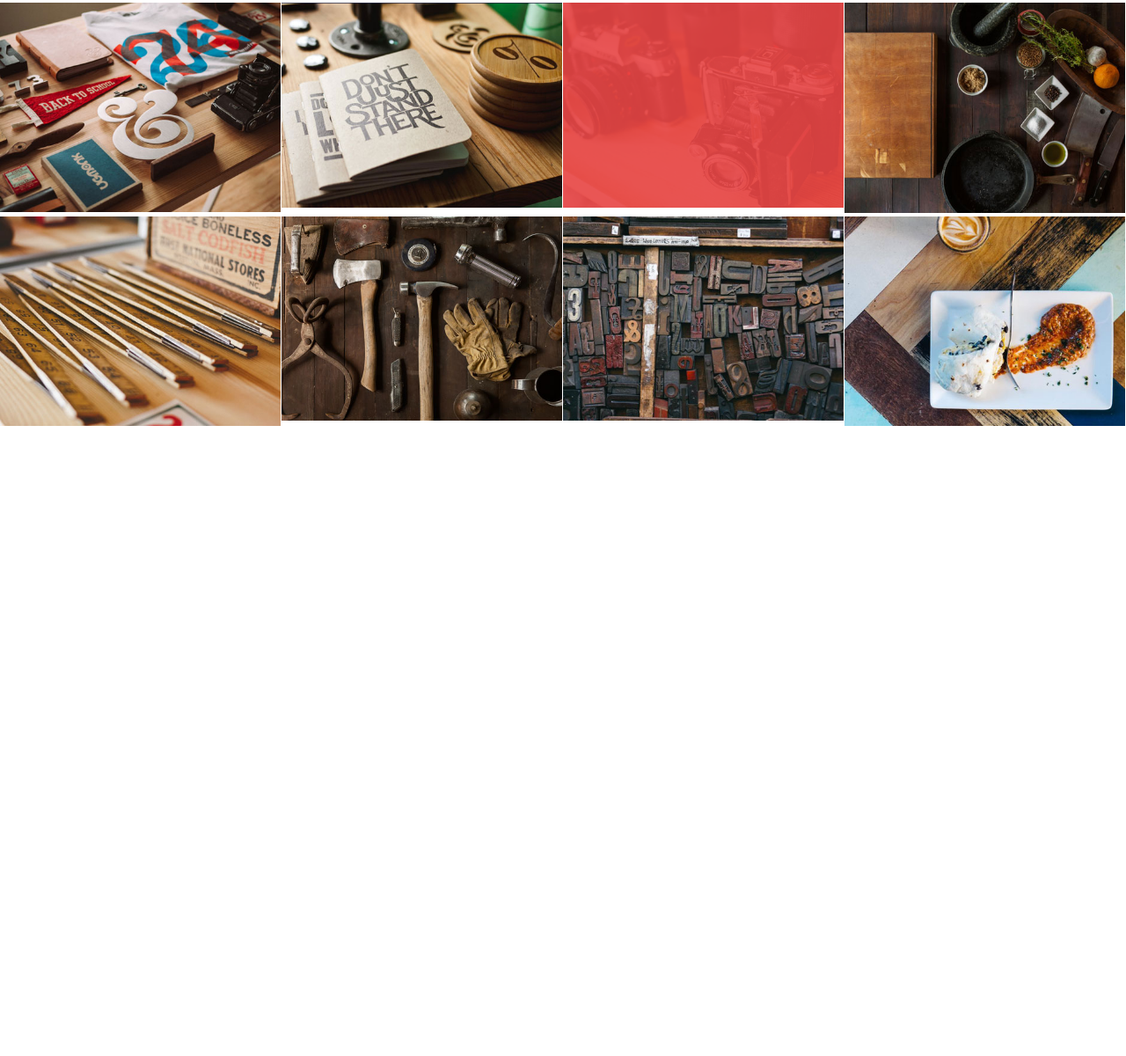
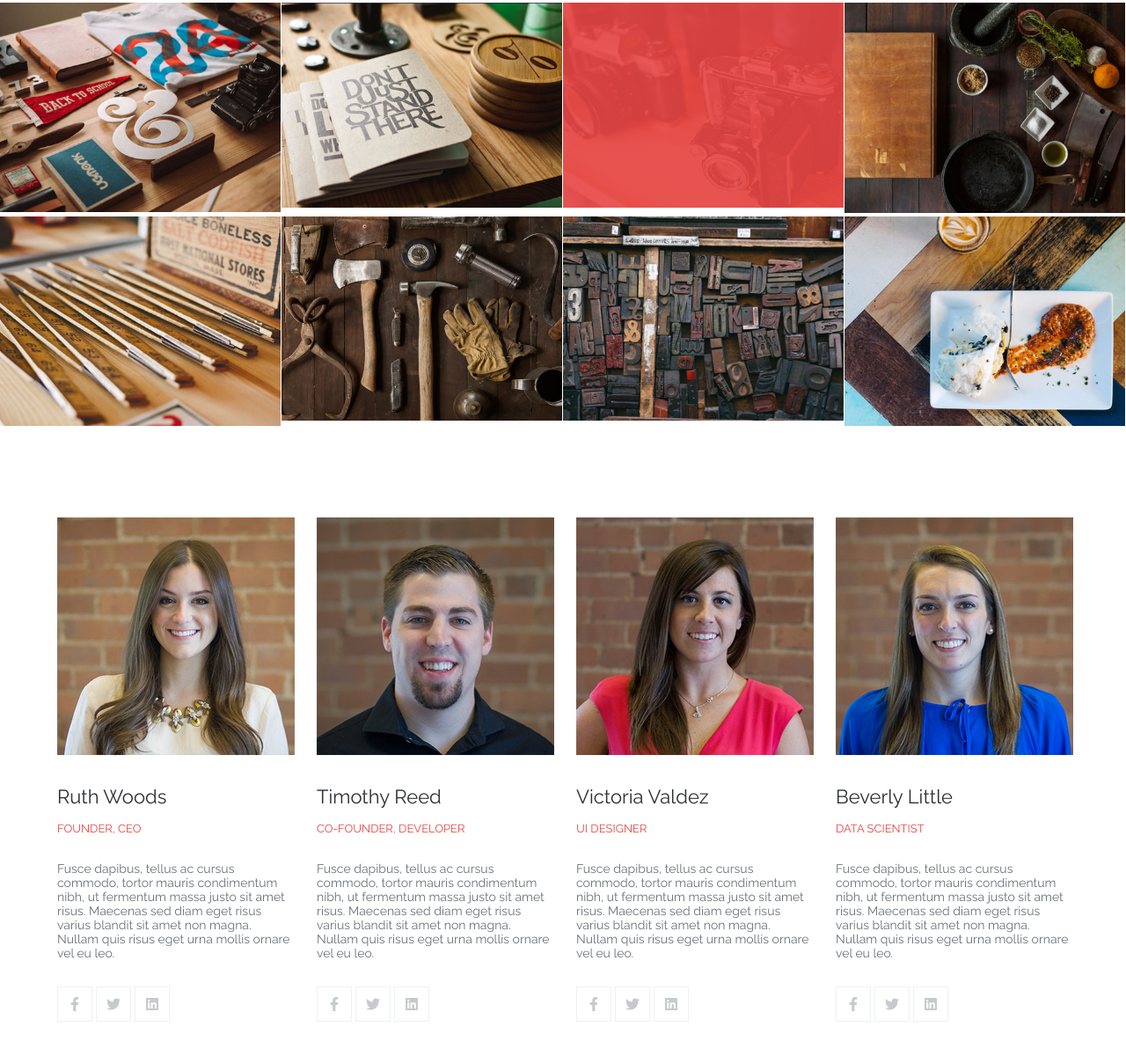
Before and after one commit to Adnan437/Active-Box, a plain HTML site: page index.html in a window 1280 px wide. Shown: the part 1574-2774 px from the top of the page at 88% size. Before the commit the page ends 2062 px from the top, so only its background shows below. Drawn offline with nearby package versions, Linux system fonts and the light colour scheme.

Commit message:
Tean section added

```diff
--- a/index.html
+++ b/index.html
@@ -5,6 +5,7 @@
     <meta charset="UTF-8">
     <meta name="viewport" content="width=device-width, initial-scale=1.0">
     <title>Active Box</title>
+    <link rel="stylesheet" href="https://cdnjs.cloudflare.com/ajax/libs/font-awesome/6.4.2/css/all.min.css" integrity="sha512-z3gLpd7yknf1YoNbCzqRKc4qyor8gaKU1qmn+CShxbuBusANI9QpRohGBreCFkKxLhei6S9CQXFEbbKuqLg0DA==" crossorigin="anonymous" referrerpolicy="no-referrer" />
     <link rel="stylesheet" href="style.css">
 </head>
 
@@ -102,6 +103,71 @@
 
 
 
+    <!-- ----------- Team Section -------- -->
+
+    <div class="team-section">
+        <div class="container">
+            <div class="team-member">
+                <img src="./img/Team/team-img1.png" alt="Team Member">
+                <h3>Ruth Woods</h3>
+                <p>Founder, CEO</p>
+                <p>Fusce dapibus, tellus ac cursus commodo, tortor mauris condimentum nibh, ut fermentum massa justo sit amet risus. Maecenas sed diam eget risus varius blandit sit amet non magna. Nullam quis risus eget urna mollis ornare vel eu leo.</p>
+
+                <div class="team-member-social-link">
+                    <a href="#"><i class="fa-brands fa-facebook-f"></i></a>
+                    <a href="#"><i class="fa-brands fa-twitter"></i></a>
+                    <a href="#"><i class="fa-brands fa-linkedin"></i></a>
+                </div>
+            </div>
+
+            <div class="team-member">
+                <img src="./img/Team/team-img2.png" alt="Team Member">
+                <h3>Timothy Reed</h3>
+                <p>Co-Founder, Developer</p>
+                <p>Fusce dapibus, tellus ac cursus commodo, tortor mauris condimentum nibh, ut fermentum massa justo sit amet risus. Maecenas sed diam eget risus varius blandit sit amet non magna. Nullam quis risus eget urna mollis ornare vel eu leo.</p>
+
+                <div class="team-member-social-link">
+                    <a href="#"><i class="fa-brands fa-facebook-f"></i></a>
+                    <a href="#"><i class="fa-brands fa-twitter"></i></a>
+                    <a href="#"><i class="fa-brands fa-linkedin"></i></a>
+                </div>
+            </div>
+
+            <div class="team-member">
+                <img src="./img/Team/team-img3.png" alt="Team Member">
+                <h3>Victoria Valdez</h3>
+                <p>UI Designer</p>
+                <p>Fusce dapibus, tellus ac cursus commodo, tortor mauris condimentum nibh, ut fermentum massa justo sit amet risus. Maecenas sed diam eget risus varius blandit sit amet non magna. Nullam quis risus eget urna mollis ornare vel eu leo.</p>
+
+                <div class="team-member-social-link">
+                    <a href="#"><i class="fa-brands fa-facebook-f"></i></a>
+                    <a href="#"><i class="fa-brands fa-twitter"></i></a>
+                    <a href="#"><i class="fa-brands fa-linkedin"></i></a>
+                </div>
+            </div>
+
+            <div class="team-member">
+                <img src="./img/Team/team-img4.png" alt="Team Member">
+                <h3>Beverly Little</h3>
+                <p>Data Scientist</p>
+                <p>Fusce dapibus, tellus ac cursus commodo, tortor mauris condimentum nibh, ut fermentum massa justo sit amet risus. Maecenas sed diam eget risus varius blandit sit amet non magna. Nullam quis risus eget urna mollis ornare vel eu leo.</p>
+
+                <div class="team-member-social-link">
+                    <a href="#"><i class="fa-brands fa-facebook-f"></i></a>
+                    <a href="#"><i class="fa-brands fa-twitter"></i></a>
+                    <a href="#"><i class="fa-brands fa-linkedin"></i></a>
+                </div>
+            </div>
+        </div>
+    </div>
+
+
+
+
+
+
+
+
 
 </body>
 </html>
--- a/style.css
+++ b/style.css
@@ -158,3 +158,63 @@ a{
 .gallery-section .gallery-item img{
     width: 100%;
 }
+
+
+
+/* ------------ Team Section ---------- */
+
+.team-section{
+    padding: 100px 0;
+}
+
+.team-section .container{
+    display: flex;
+    justify-content: space-between;
+}
+
+.team-section .container .team-member{
+    max-width: calc(25% - 22.5px);
+}
+
+.team-member h3{
+    font-family: 'Raleway', sans-serif;
+    font-size: 22px;
+    font-weight: 400;
+    color: #2D3033;
+    margin-top: 30px;
+    margin-bottom: 16px;
+}
+
+.team-member p:first-of-type{
+    font-family: 'Raleway', sans-serif;
+    font-size: 13px;
+    font-weight: 400;
+    color: #e84545;
+    text-transform: uppercase;
+}
+
+.team-member p:last-of-type{
+    font-family: 'Raleway', sans-serif;
+    font-size: 14px;
+    font-weight: 400;
+    color: #6c7279;
+    padding: 30px 0;
+}
+
+.team-member-social-link{
+    display: flex;
+    column-gap: 4px;
+}
+
+.team-member-social-link a{
+    border: 1px solid #EEF1F2;
+    height: 40px;
+    width: 40px;
+    display: flex;
+    justify-content: center;
+    align-items: center;
+}
+
+.team-member-social-link a i{
+    color: #C6CACC;
+}
```
Also changed, not shown: img/Team/team-img1.png (added), img/Team/team-img2.png (added), img/Team/team-img3.png (added), img/Team/team-img4.png (added).
